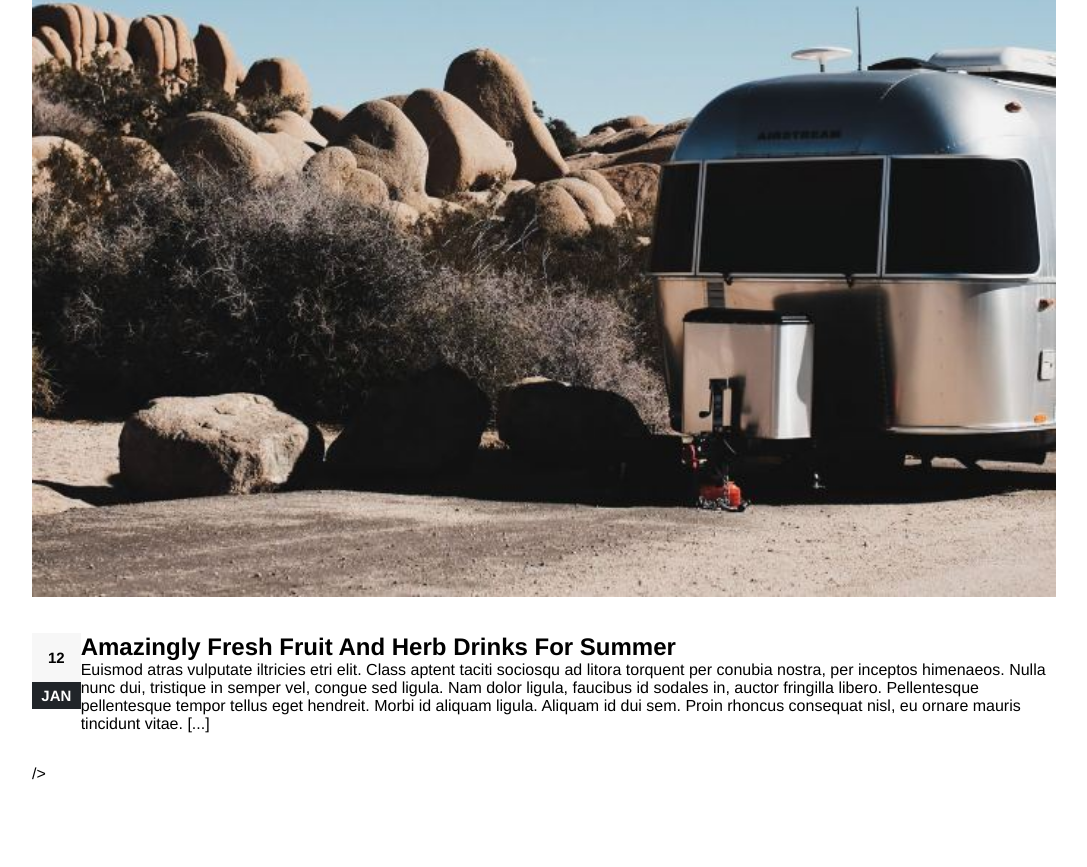
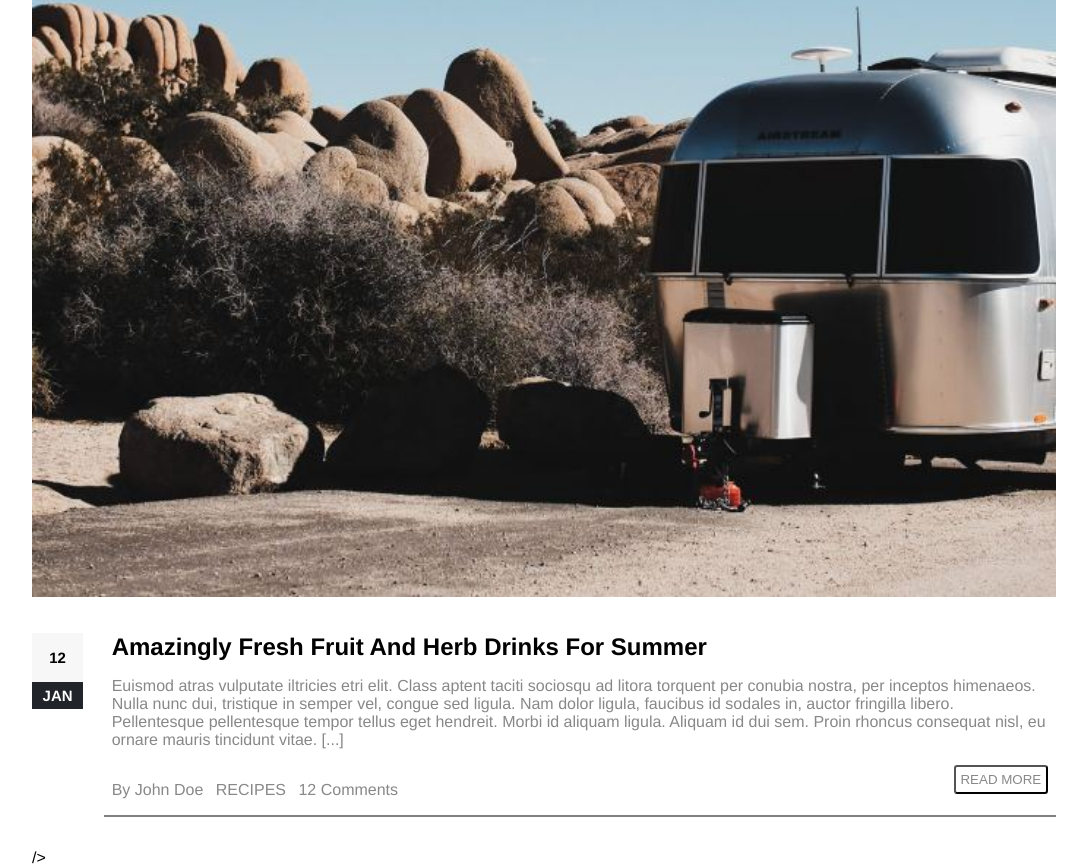
Before and after one commit to Nicola-Perera/proj-html-vuejs, a Vue app: page / in a window 1280 px wide. Shown: the part 1619-2486 px from the top of the page, without its empty margins (96-1183 px from the left). Before the commit the page ends 2402 px from the top, so only its background shows below. Built offline with nearby package versions, Linux system fonts and the light colour scheme.

Commit message:
add text content to extended post component

```diff
--- a/src/components/main/ExtendedPost.vue
+++ b/src/components/main/ExtendedPost.vue
@@ -16,8 +16,12 @@
           <h2 class="post_title">{{ post.title }}</h2>
           <p class="post_text">{{ post.text }}</p>
           <div class="info container">
-            <div class="engage"></div>
-            <div class="read_more"></div>
+            <div class="engage">
+              <p>By <span>{{ post.author }}</span> <span>{{ post.genre }}</span> <span>12 Comments</span></p>
+            </div>
+            <div class="read_more">
+              <button>READ MORE</button>
+            </div>
           </div>
         </div>
       </div>
@@ -46,9 +50,12 @@ export default {
   }
   .post_content {
     margin: 2rem 0;
+    justify-content: space-between;
+
     .post_date {
       font-size: .8rem;
       text-align: center;
+      width: 5%;
       .day {
         background-color: #f7f7f7;
         padding: 1rem;
@@ -59,6 +66,33 @@ export default {
         padding: .3rem .5rem;
       }
     }
+    .text {
+      width: 93%;
+      padding-bottom: 1rem;
+      border-bottom: 2px solid grey;
+      padding: 0 .5rem;
+      p {
+        margin: 1rem 0;
+        color: #888888;
+      }
+      .info {
+        justify-content: space-between;
+         .engage {
+          p {
+            span {
+              margin-right: .5rem;
+            }
+          }
+        }
+        button {
+          color: #888888;
+          background-color: transparent;
+          border: 2p solid #888888;
+          border-radius: .2rem;
+          padding: .3rem;
+        }
+      }
+    }
   }
 }
 </style>
```
